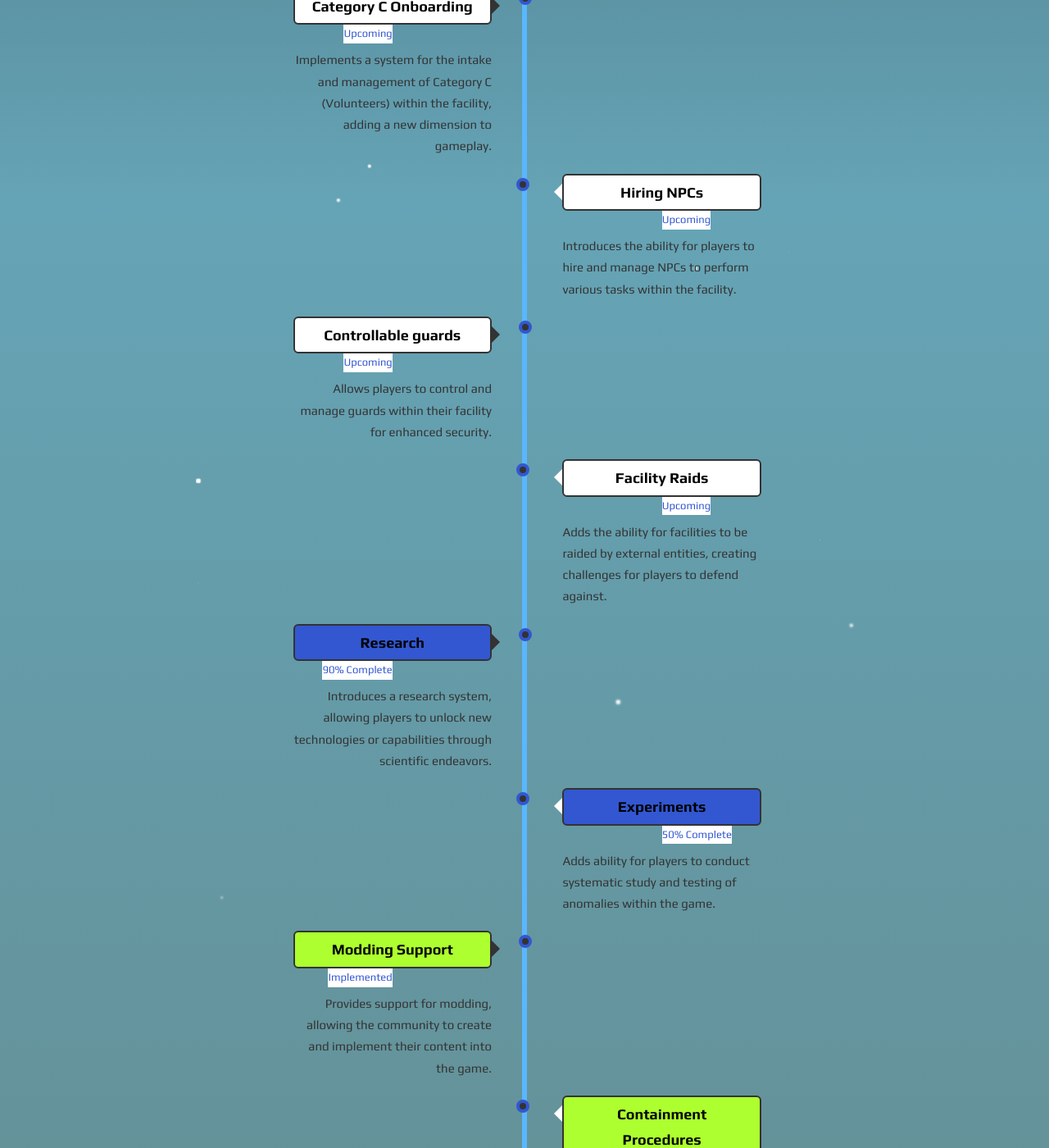
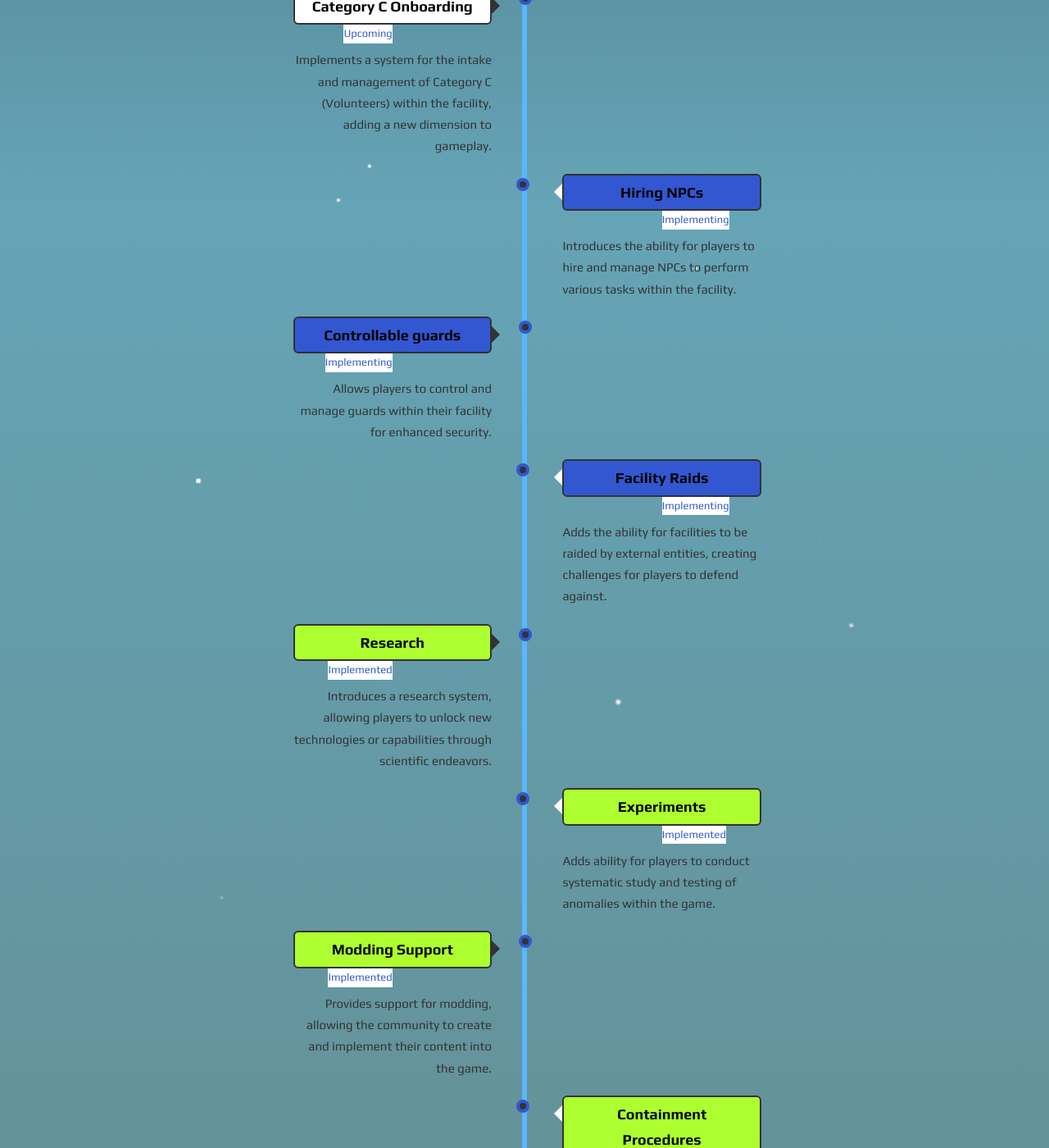
Before and after one commit to Plasmarc-Studios/containcorp-blog, a Jekyll site: the page built from docs/roadmap.html, in a window 1280 px wide and 1400 px high, scrolled down 4688 px. Shown: the whole window at 82% size. Built offline with Jekyll 4.4.1, drawn with Linux system fonts in a browser that asks for light colours.

Commit message:
updated roadmap

```diff
--- a/docs/roadmap.html
+++ b/docs/roadmap.html
@@ -227,43 +227,43 @@ layout: default
             <div class="desc">Implements a system for the intake and management of Category C (Volunteers) within the facility, adding a new dimension to gameplay.</div>
         </div>
 
-        <div class="container right">
+        <div class="container right current">
             <div class="content">
                 <div class="title">Hiring NPCs</div>
             </div>
-            <div class="date">Upcoming</div>
+            <div class="date">Implementing</div>
             <div class="desc">Introduces the ability for players to hire and manage NPCs to perform various tasks within the facility.</div>
-        </div>
-
-        <div class="container left">
-            <div class="content">
-                <div class="title">Controllable guards</div>
-            </div>
-            <div class="date">Upcoming</div>
-            <div class="desc">Allows players to control and manage guards within their facility for enhanced security.</div>
-        </div>
-
-        <div class="container right">
-            <div class="content">
-                <div class="title">Facility Raids</div>
-            </div>
-            <div class="date">Upcoming</div>
-            <div class="desc">Adds the ability for facilities to be raided by external entities, creating challenges for players to defend against.</div>
         </div>
 
         <div class="container left current">
             <div class="content">
-                <div class="title">Research</div>
+                <div class="title">Controllable guards</div>
             </div>
-            <div class="date">90% Complete</div>
-            <div class="desc">Introduces a research system, allowing players to unlock new technologies or capabilities through scientific endeavors.</div>
+            <div class="date">Implementing</div>
+            <div class="desc">Allows players to control and manage guards within their facility for enhanced security.</div>
         </div>
 
         <div class="container right" id="current">
             <div class="content">
+                <div class="title">Facility Raids</div>
+            </div>
+            <div class="date">Implementing</div>
+            <div class="desc">Adds the ability for facilities to be raided by external entities, creating challenges for players to defend against.</div>
+        </div>
+
+        <div class="container left implemented">
+            <div class="content">
+                <div class="title">Research</div>
+            </div>
+            <div class="date">Implemented</div>
+            <div class="desc">Introduces a research system, allowing players to unlock new technologies or capabilities through scientific endeavors.</div>
+        </div>
+
+        <div class="container right implemented">
+            <div class="content">
                 <div class="title">Experiments</div>
             </div>
-            <div class="date">50% Complete</div>
+            <div class="date">Implemented</div>
             <div class="desc">Adds ability for players to conduct systematic study and testing of anomalies within the game.</div>
         </div>
 
```
